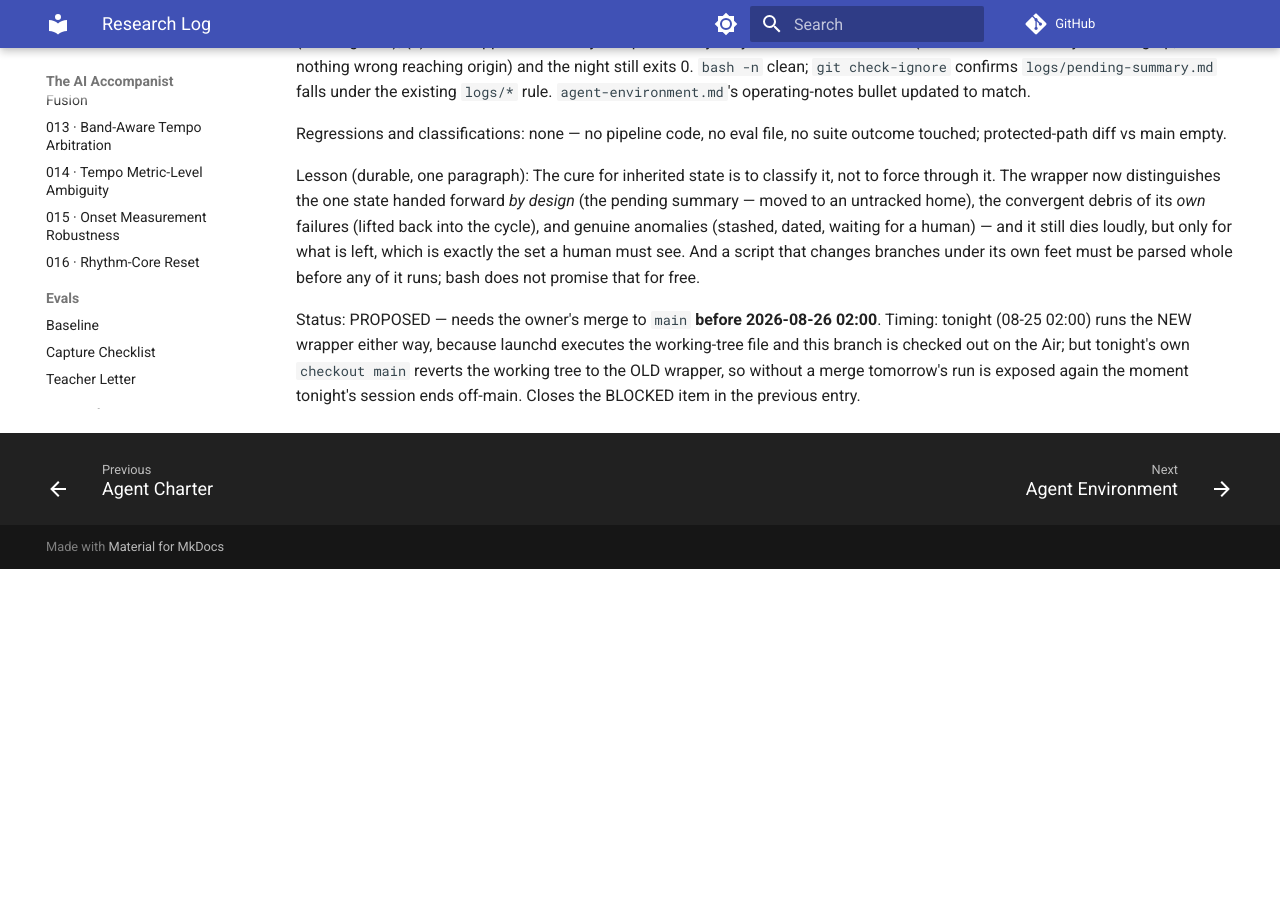
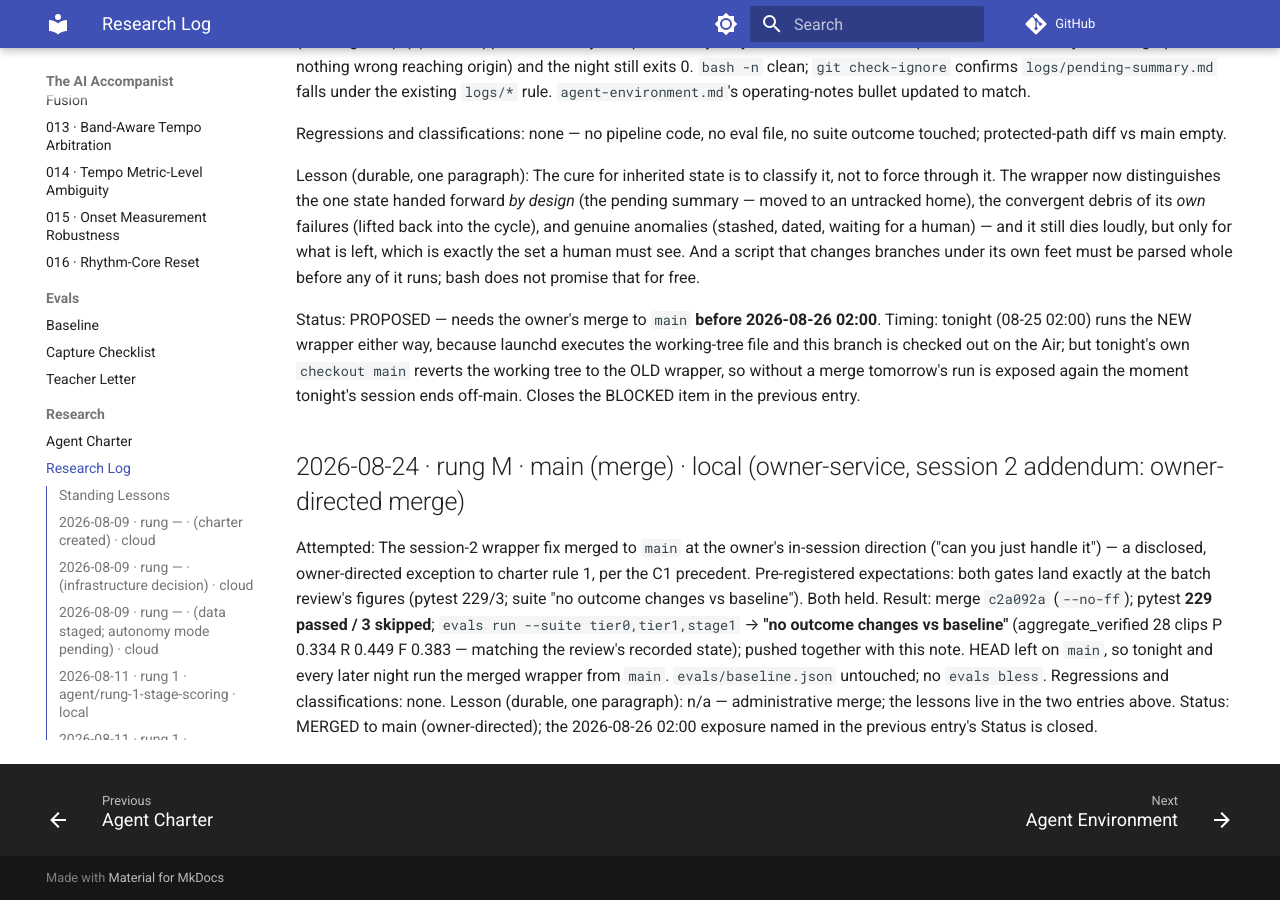
Before and after one commit to ben-juodvalkis/musical-perception, an MkDocs documentation site: the page built from docs/research/RESEARCH-LOG.md, in a window 1280 px wide and 900 px high, scrolled down 56867 px. Built offline with MkDocs 1.6.1 and Material for MkDocs 9.7.7, drawn with Linux system fonts in a browser that asks for light colours; comment, search, counter and statistics services are not loaded; before the commit the page ends 57436 px from its top, so only the background shows below that.

Commit message:
ledger: owner-directed merge of the wrapper race fix — gates 229/3 + no outcome changes vs baseline
Co-Authored-By: Claude Fable 5 <noreply@anthropic.com>

```diff
--- a/docs/research/RESEARCH-LOG.md
+++ b/docs/research/RESEARCH-LOG.md
@@ -3556,3 +3556,24 @@ branch is checked out on the Air; but tonight's own `checkout main`
 reverts the working tree to the OLD wrapper, so without a merge
 tomorrow's run is exposed again the moment tonight's session ends
 off-main. Closes the BLOCKED item in the previous entry.
+
+## 2026-08-24 · rung M · main (merge) · local (owner-service, session 2 addendum: owner-directed merge)
+
+Attempted: The session-2 wrapper fix merged to `main` at the owner's
+in-session direction ("can you just handle it") — a disclosed,
+owner-directed exception to charter rule 1, per the C1 precedent.
+Pre-registered expectations: both gates land exactly at the batch
+review's figures (pytest 229/3; suite "no outcome changes vs
+baseline"). Both held.
+Result: merge `c2a092a` (`--no-ff`); pytest **229 passed / 3
+skipped**; `evals run --suite tier0,tier1,stage1` → **"no outcome
+changes vs baseline"** (aggregate_verified 28 clips P 0.334 R 0.449
+F 0.383 — matching the review's recorded state); pushed together with
+this note. HEAD left on `main`, so tonight and every later night run
+the merged wrapper from `main`. `evals/baseline.json` untouched; no
+`evals bless`.
+Regressions and classifications: none.
+Lesson (durable, one paragraph): n/a — administrative merge; the
+lessons live in the two entries above.
+Status: MERGED to main (owner-directed); the 2026-08-26 02:00
+exposure named in the previous entry's Status is closed.
```
